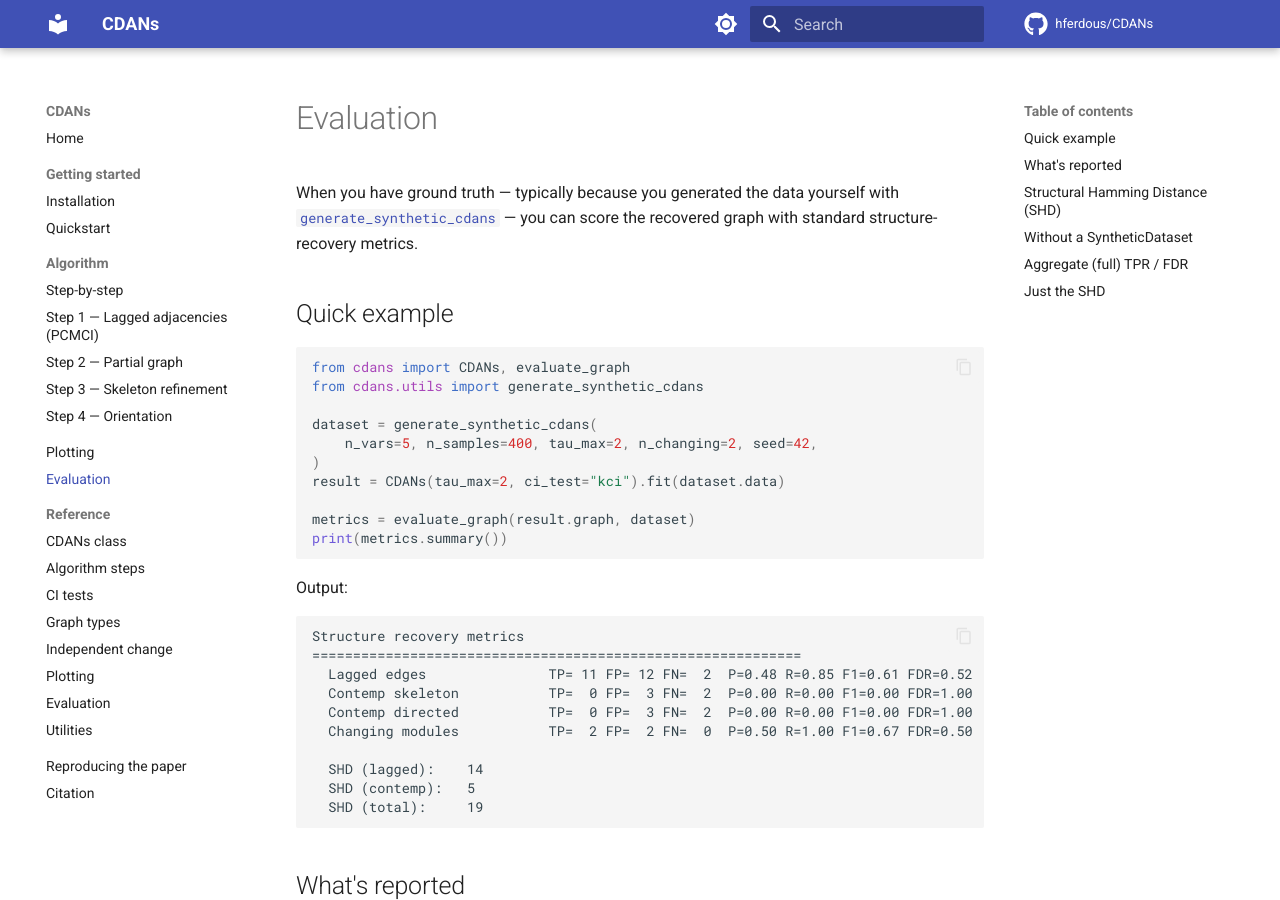
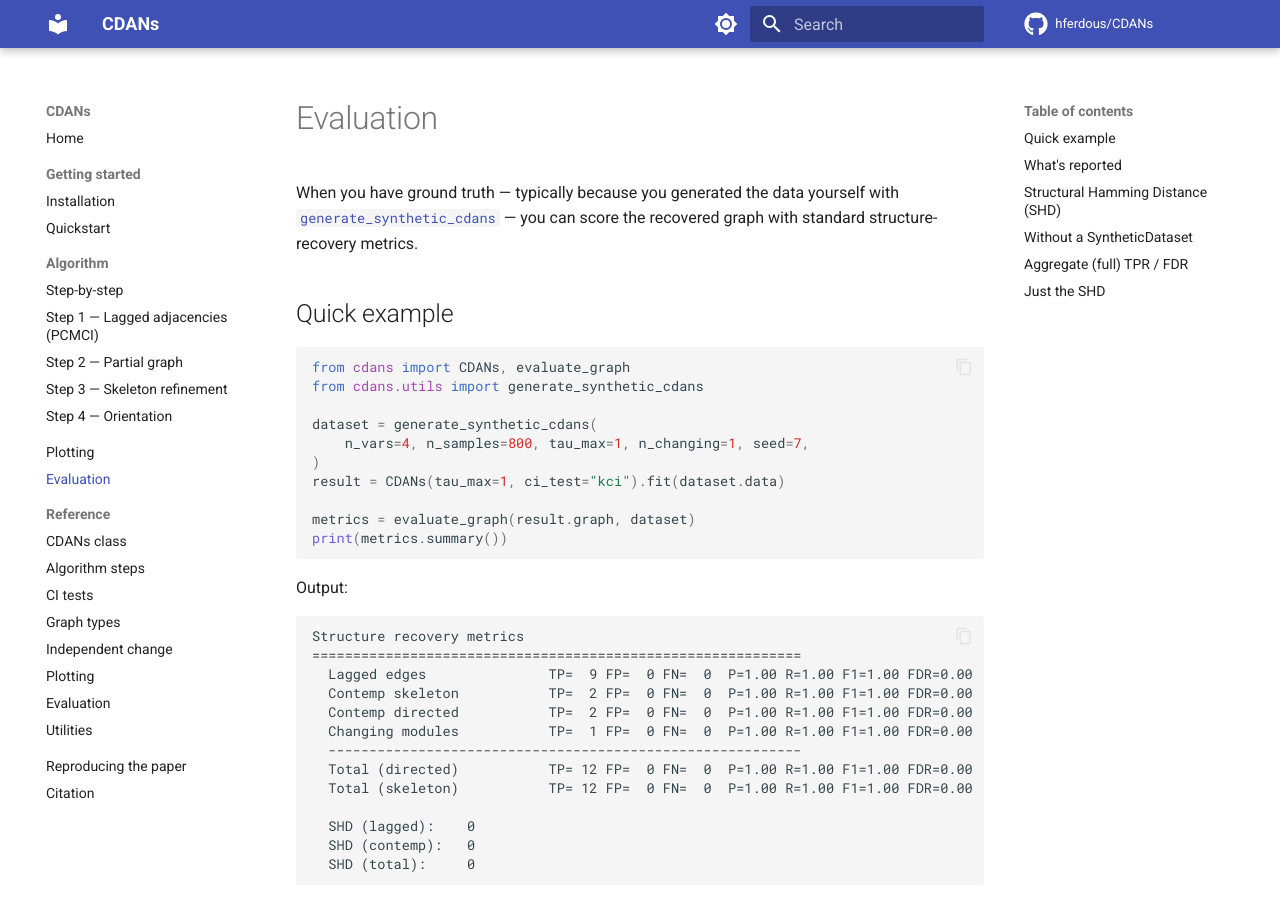
Before and after one commit to hferdous/CDANs, an MkDocs documentation site: the page built from docs/evaluation.md, in a window 1280 px wide and 900 px high. Built offline with MkDocs 1.6.1 and Material for MkDocs 9.7.7, drawn with Linux system fonts in a browser that asks for light colours; comment, search, counter and statistics services are not loaded; some of the changed text lies outside the part shown.

Commit message:
Replace homepage demo with a clean-recovery example
The previous demo (n_vars=5, n_samples=400, tau_max=2) was on the edge of KCI's detection limits and gave partial recovery (contemp directed=0/2, changing-modules FDR=0.50) — bad first impression for users landing on the docs site. Replaced with n_vars=4, n_samples=800, tau_max=1, n_changing=1, seed=7, which gives perfect recovery (SHD=0 across all categories) in ~26s.

````diff
--- a/docs/evaluation.md
+++ b/docs/evaluation.md
@@ -11,9 +11,9 @@ from cdans import CDANs, evaluate_graph
 from cdans.utils import generate_synthetic_cdans
 
 dataset = generate_synthetic_cdans(
-    n_vars=5, n_samples=400, tau_max=2, n_changing=2, seed=42,
+    n_vars=4, n_samples=800, tau_max=1, n_changing=1, seed=7,
 )
-result = CDANs(tau_max=2, ci_test="kci").fit(dataset.data)
+result = CDANs(tau_max=1, ci_test="kci").fit(dataset.data)
 
 metrics = evaluate_graph(result.graph, dataset)
 print(metrics.summary())
@@ -24,15 +24,22 @@ Output:
 ```
 Structure recovery metrics
 ============================================================
-  Lagged edges               TP= 11 FP= 12 FN=  2  P=0.48 R=0.85 F1=0.61 FDR=0.52
-  Contemp skeleton           TP=  0 FP=  3 FN=  2  P=0.00 R=0.00 F1=0.00 FDR=1.00
-  Contemp directed           TP=  0 FP=  3 FN=  2  P=0.00 R=0.00 F1=0.00 FDR=1.00
-  Changing modules           TP=  2 FP=  2 FN=  0  P=0.50 R=1.00 F1=0.67 FDR=0.50
+  Lagged edges               TP=  9 FP=  0 FN=  0  P=1.00 R=1.00 F1=1.00 FDR=0.00
+  Contemp skeleton           TP=  2 FP=  0 FN=  0  P=1.00 R=1.00 F1=1.00 FDR=0.00
+  Contemp directed           TP=  2 FP=  0 FN=  0  P=1.00 R=1.00 F1=1.00 FDR=0.00
+  Changing modules           TP=  1 FP=  0 FN=  0  P=1.00 R=1.00 F1=1.00 FDR=0.00
+  ----------------------------------------------------------
+  Total (directed)           TP= 12 FP=  0 FN=  0  P=1.00 R=1.00 F1=1.00 FDR=0.00
+  Total (skeleton)           TP= 12 FP=  0 FN=  0  P=1.00 R=1.00 F1=1.00 FDR=0.00
 
-  SHD (lagged):    14
-  SHD (contemp):   5
-  SHD (total):     19
+  SHD (lagged):    0
+  SHD (contemp):   0
+  SHD (total):     0
 ```
+
+This is a clean recovery on a small, easy DGP. For larger problems where
+the algorithm doesn't reach 100%, see [the experiments page](experiments.md)
+for realistic 6-variable benchmark numbers.
 
 ## What's reported
 
````
Also changed, not shown: README.md (+2 -4 lines).
